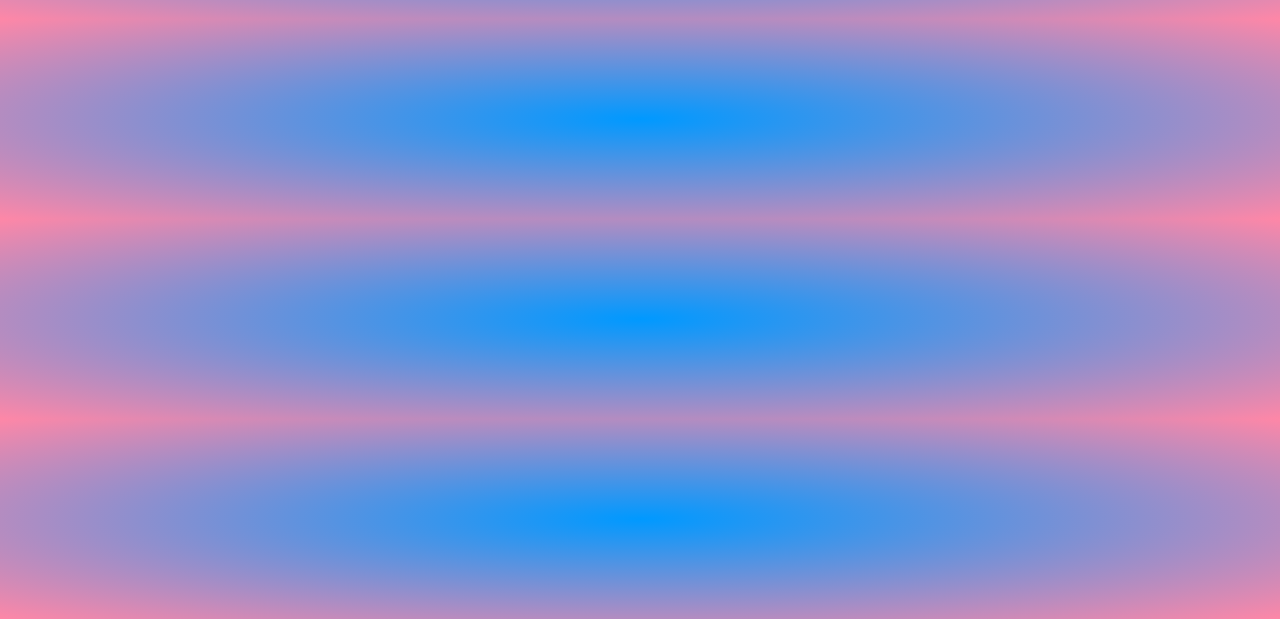
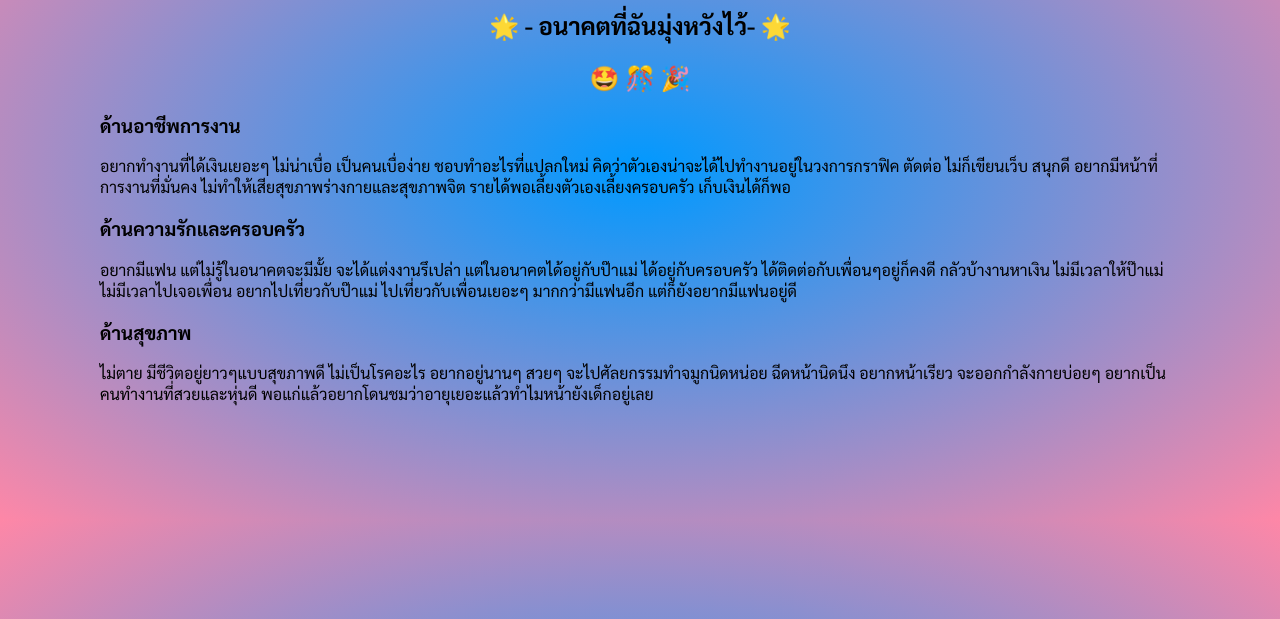
Before and after one commit to pawarisa-amnaka/6709616772_MyCSTUStory, a plain HTML site: page myfuture.html in a window 1280 px wide. Shown: the part 181-800 px from the top of the page. Drawn offline with Linux system fonts and the light colour scheme.

Commit message:
add data myfuture

```diff
--- a/myfuture.html
+++ b/myfuture.html
@@ -8,3 +8,25 @@
     <link rel="preconnect" href="https://fonts.gstatic.com" crossorigin>
     <link href="https://fonts.googleapis.com/css2?family=Sarabun:ital,wght@0,100;0,200;0,300;0,400;0,500;0,600;0,700;0,800;1,100;1,200;1,300;1,400;1,500;1,600;1,700;1,800&display=swap" rel="stylesheet">
 </head>
+<body>
+    <h1>My Future</h1>
+    <h2><center>&#127775 - อนาคตที่ฉันมุ่งหวังไว้- &#127775</center></h2>
+    <h2><center>&#129321 &#127882 &#127881</center></h2>
+
+    <div id="worker">
+        <h3>ด้านอาชีพการงาน</h3>
+        <p>อยากทำงานที่ได้เงินเยอะๆ ไม่น่าเบื่อ เป็นคนเบื่อง่าย ชอบทำอะไรที่แปลกใหม่ คิดว่าตัวเองน่าจะได้ไปทำงานอยู่ในวงการกราฟิค ตัดต่อ ไม่ก็เขียนเว็บ สนุกดี อยากมีหน้าที่การงานที่มั่นคง ไม่ทำให้เสียสุขภาพร่างกายและสุขภาพจิต รายได้พอเลี้ยงตัวเองเลี้ยงครอบครัว เก็บเงินได้ก็พอ </p>
+    </div>
+
+    <div id="lover">
+        <h3>ด้านความรักและครอบครัว</h3>
+        <p>อยากมีแฟน แต่ไม่รู้ในอนาคตจะมีมั้ย จะได้แต่งงานรึเปล่า แต่ในอนาคตได้อยู่กับป๊าแม่ ได้อยู่กับครอบครัว ได้ติดต่อกับเพื่อนๆอยู่ก็คงดี กลัวบ้างานหาเงิน ไม่มีเวลาให้ป๊าแม่ ไม่มีเวลาไปเจอเพื่อน อยากไปเที่ยวกับป๊าแม่ ไปเที่ยวกับเพื่อนเยอะๆ มากกว่ามีแฟนอีก แต่ก็ยังอยากมีแฟนอยู่ดี</p>
+    </div>
+
+    <div id="health">
+        <h3>ด้านสุขภาพ</h3>
+        <p>ไม่ตาย มีชีวิตอยู่ยาวๆแบบสุขภาพดี ไม่เป็นโรคอะไร อยากอยู่นานๆ สวยๆ จะไปศัลยกรรมทำจมูกนิดหน่อย ฉีดหน้านิดนึง อยากหน้าเรียว จะออกกำลังกายบ่อยๆ อยากเป็นคนทำงานที่สวยและหุ่นดี พอแก่แล้วอยากโดนชมว่าอายุเยอะแล้วทำไมหน้ายังเด็กอยู่เลย</p>
+    </div>
+
+
+</body>
```
